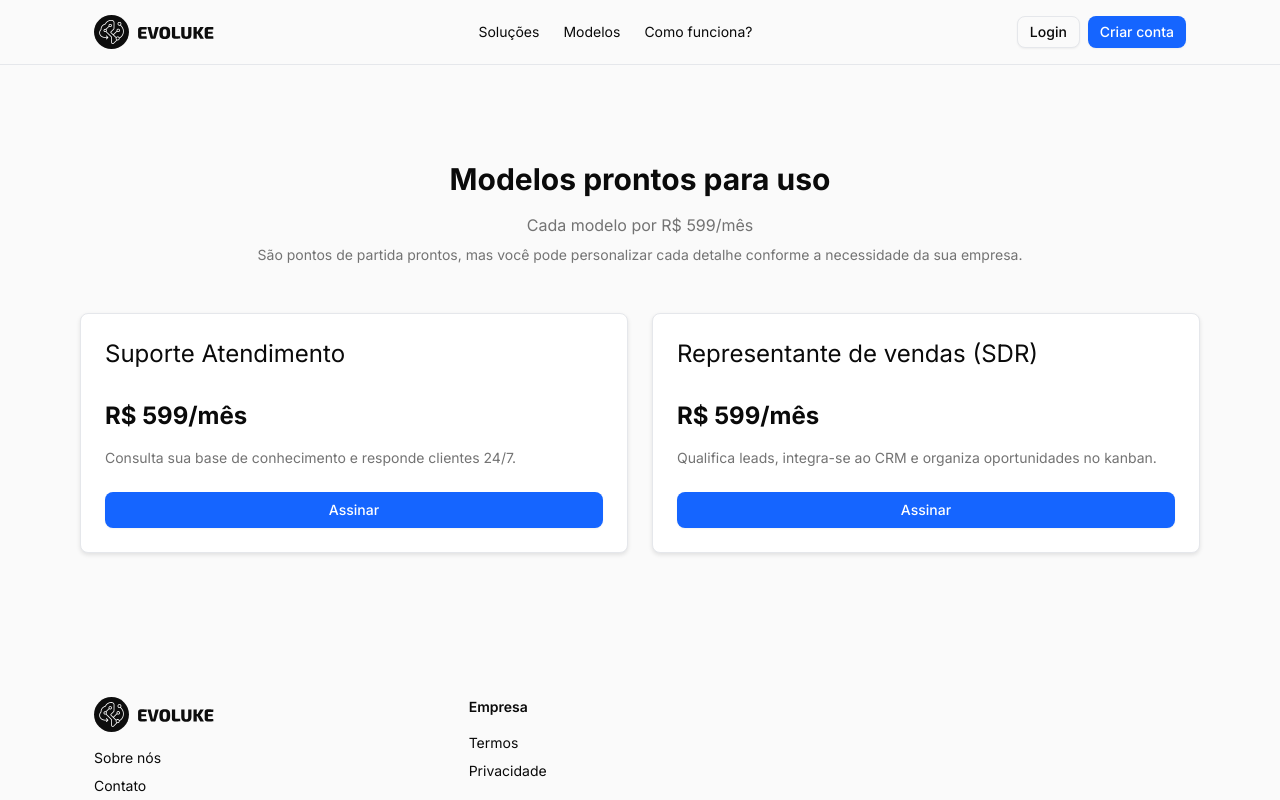
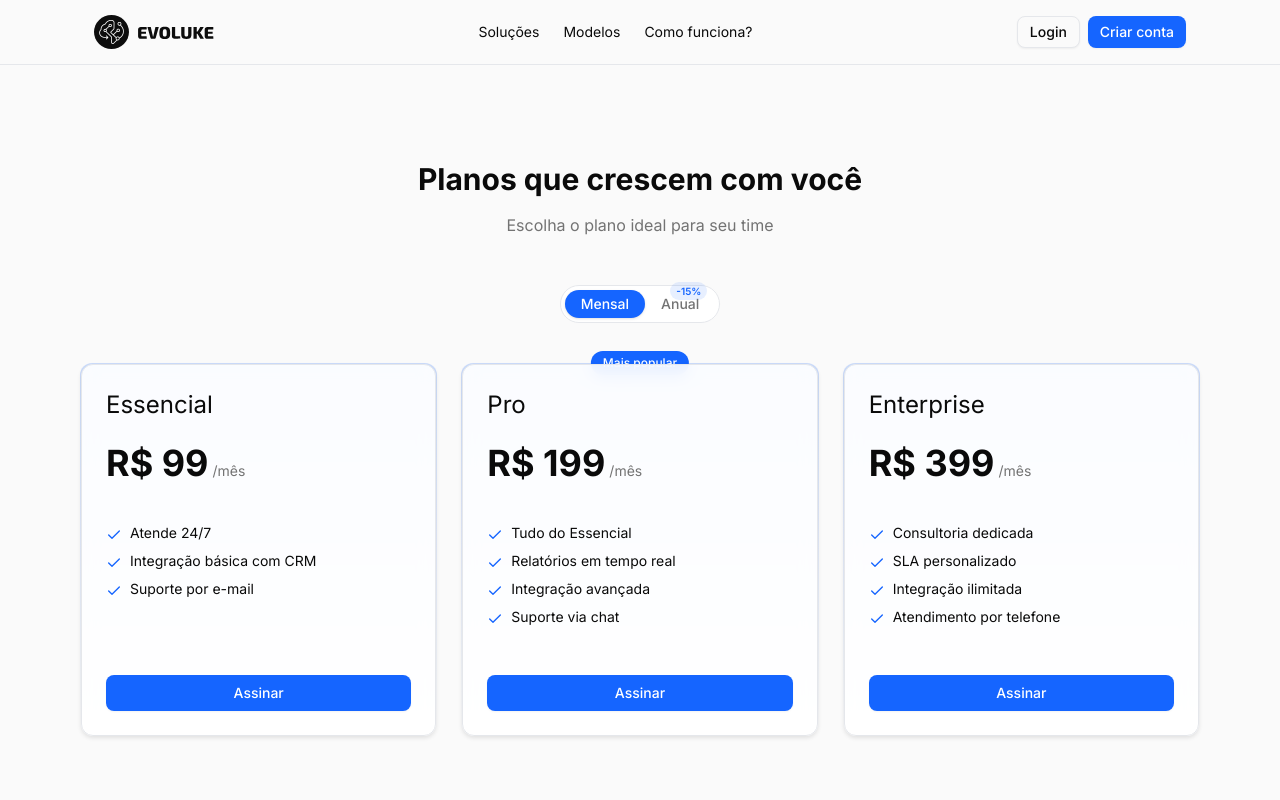
Before and after one commit to Evoluke/agent-plugandplay, a Next.js app: page /pricing in a window 1280 px wide. Shown: the top 800 px of the page. Built offline with nearby package versions, Linux system fonts and the light colour scheme.

Commit message:
feat: modernize pricing section

```diff
--- a/components/landing/Pricing.tsx
+++ b/components/landing/Pricing.tsx
@@ -1,6 +1,8 @@
 "use client";
 
+import { useState } from "react";
 import Link from "next/link";
+import { Check } from "lucide-react";
 import { Button } from "@/components/ui/button";
 import {
   Card,
@@ -10,57 +12,135 @@ import {
   CardFooter,
 } from "@/components/ui/card";
 
-const models = [
+const plans = [
   {
-    name: "Suporte Atendimento",
-    description:
-      "Consulta sua base de conhecimento e responde clientes 24/7.",
+    name: "Essencial",
+    priceMonthly: 99,
+    features: [
+      "Atende 24/7",
+      "Integração básica com CRM",
+      "Suporte por e-mail",
+    ],
   },
   {
-    name: "Representante de vendas (SDR)",
-    description:
-      "Qualifica leads, integra-se ao CRM e organiza oportunidades no kanban.",
+    name: "Pro",
+    priceMonthly: 199,
+    popular: true,
+    features: [
+      "Tudo do Essencial",
+      "Relatórios em tempo real",
+      "Integração avançada",
+      "Suporte via chat",
+    ],
+  },
+  {
+    name: "Enterprise",
+    priceMonthly: 399,
+    features: [
+      "Consultoria dedicada",
+      "SLA personalizado",
+      "Integração ilimitada",
+      "Atendimento por telefone",
+    ],
   },
 ];
 
-const price = "R$ 599/mês";
 export default function Pricing() {
+  const [annual, setAnnual] = useState(false);
+  const formatter = new Intl.NumberFormat("pt-BR", {
+    style: "currency",
+    currency: "BRL",
+    minimumFractionDigits: 0,
+    maximumFractionDigits: 0,
+  });
+
+  const discount = 0.15;
+
   return (
-    <section id="modelos" className="bg-[#FAFAFA] py-24">
+    <section id="pricing" className="bg-[#FAFAFA] py-24">
       <div className="container mx-auto max-w-6xl px-4">
         <h2 className="mb-4 text-center text-3xl font-bold">
-          Modelos prontos para uso
+          Planos que crescem com você
         </h2>
-        <p className="mb-2 text-center text-muted-foreground">
-          Cada modelo por {price}
+        <p className="mb-12 text-center text-muted-foreground">
+          Escolha o plano ideal para seu time
         </p>
-        <p className="mb-12 text-center text-sm text-muted-foreground">
-          São pontos de partida prontos, mas você pode personalizar cada
-          detalhe conforme a necessidade da sua empresa.
-        </p>
-        <ul className="grid gap-6 sm:grid-cols-2" role="list">
-          {models.map(({ name, description }) => (
-            <li key={name} role="listitem">
-              <Card className="flex flex-col transition-transform transition-shadow hover:-translate-y-1 hover:shadow-lg">
-                <CardHeader>
-                  <CardTitle className="text-2xl">{name}</CardTitle>
+
+        <div className="mb-10 flex justify-center">
+          <div className="inline-flex rounded-full border bg-white/90 p-1 backdrop-blur">
+            <button
+              type="button"
+              onClick={() => setAnnual(false)}
+              className={`rounded-full px-4 py-1 text-sm font-medium transition-colors ${annual ? "text-muted-foreground" : "bg-primary text-white shadow"}`}
+            >
+              Mensal
+            </button>
+            <button
+              type="button"
+              onClick={() => setAnnual(true)}
+              className={`relative rounded-full px-4 py-1 text-sm font-medium transition-colors ${annual ? "bg-primary text-white shadow" : "text-muted-foreground"}`}
+            >
+              Anual
+              <span className="absolute -top-2 right-2 rounded-full bg-primary/10 px-1.5 py-0.5 text-[10px] font-semibold text-primary">
+                -15%
+              </span>
+            </button>
+          </div>
+        </div>
+
+        <ul className="grid gap-6 md:grid-cols-3" role="list">
+          {plans.map((plan) => {
+            const price = annual
+              ? plan.priceMonthly * (1 - discount)
+              : plan.priceMonthly;
+            return (
+              <li key={plan.name} role="listitem">
+                <div className="group relative h-full rounded-xl bg-gradient-to-b from-primary/20 to-transparent p-[1px]">
+                  {plan.popular && (
+                    <span className="absolute left-1/2 top-0 -translate-y-1/2 -translate-x-1/2 rounded-full bg-primary px-3 py-1 text-xs font-medium text-white">
+                      Mais popular
+                    </span>
+                  )}
+                  <Card className="flex h-full flex-col rounded-xl bg-white/90 p-6 backdrop-blur transition-all hover:-translate-y-1 hover:shadow-xl">
+                    <CardHeader className="p-0">
+                      <CardTitle className="mb-4 text-2xl">
+                        {plan.name}
+                      </CardTitle>
+                      <div className="mb-4 flex items-baseline">
+                        <span className="text-4xl font-bold">
+                          {formatter.format(price)}
+                        </span>
+                        <span className="ml-1 text-sm text-muted-foreground">
+                          /mês
+                        </span>
+                      </div>
                     </CardHeader>
-                <CardContent className="flex-grow">
-                  <p className="mb-4 text-2xl font-bold">{price}</p>
-                  <p className="text-sm text-muted-foreground">{description}</p>
+                    <CardContent className="flex-grow p-0">
+                      <ul className="mb-6 space-y-2 text-sm">
+                        {plan.features.map((feature) => (
+                          <li key={feature} className="flex items-start gap-2">
+                            <Check className="mt-1 h-4 w-4 text-primary" />
+                            <span>{feature}</span>
+                          </li>
+                        ))}
+                      </ul>
                     </CardContent>
-                <CardFooter>
+                    <CardFooter className="mt-auto p-0">
                       <Link
                         href="/signup"
                         className="w-full"
-                    aria-label={`Assinar o modelo ${name}`}
+                        aria-label={`Assinar o plano ${plan.name}`}
                       >
-                    <Button className="w-full">Assinar</Button>
+                        <Button className="w-full transition-colors group-hover:bg-primary/90">
+                          Assinar
+                        </Button>
                       </Link>
                     </CardFooter>
                   </Card>
+                </div>
               </li>
-          ))}
+            );
+          })}
         </ul>
       </div>
     </section>
--- a/src/app/pricing/page.tsx
+++ b/src/app/pricing/page.tsx
@@ -1,6 +1,7 @@
 import Pricing from "@/components/landing/Pricing";
 import Header from "@/components/landing/Header";
 import Footer from "@/components/landing/Footer";
+import FAQ from "@/components/landing/FAQ";
 import type { Metadata } from "next";
 
 export const metadata: Metadata = {
@@ -14,6 +15,7 @@ export default function PricingPage() {
       <Header />
       <main className="flex flex-col">
         <Pricing />
+        <FAQ />
       </main>
       <Footer />
     </>
```
Lines whose indentation alone changed are shown as unchanged.
